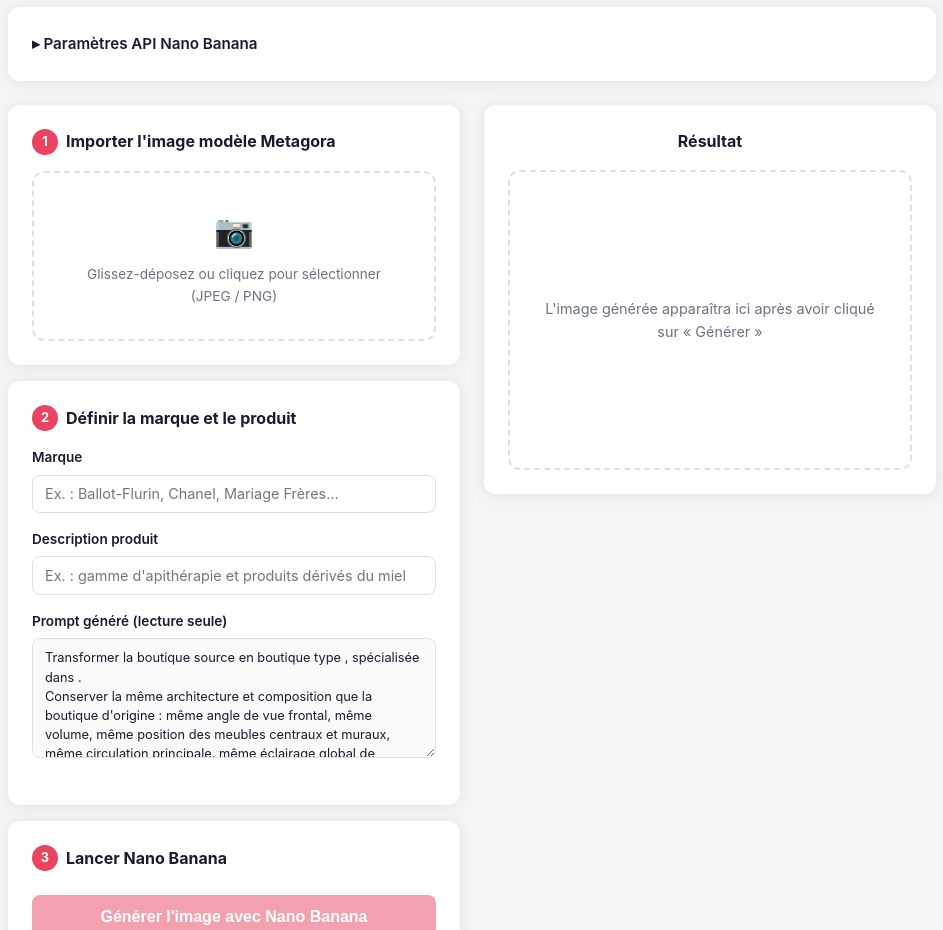
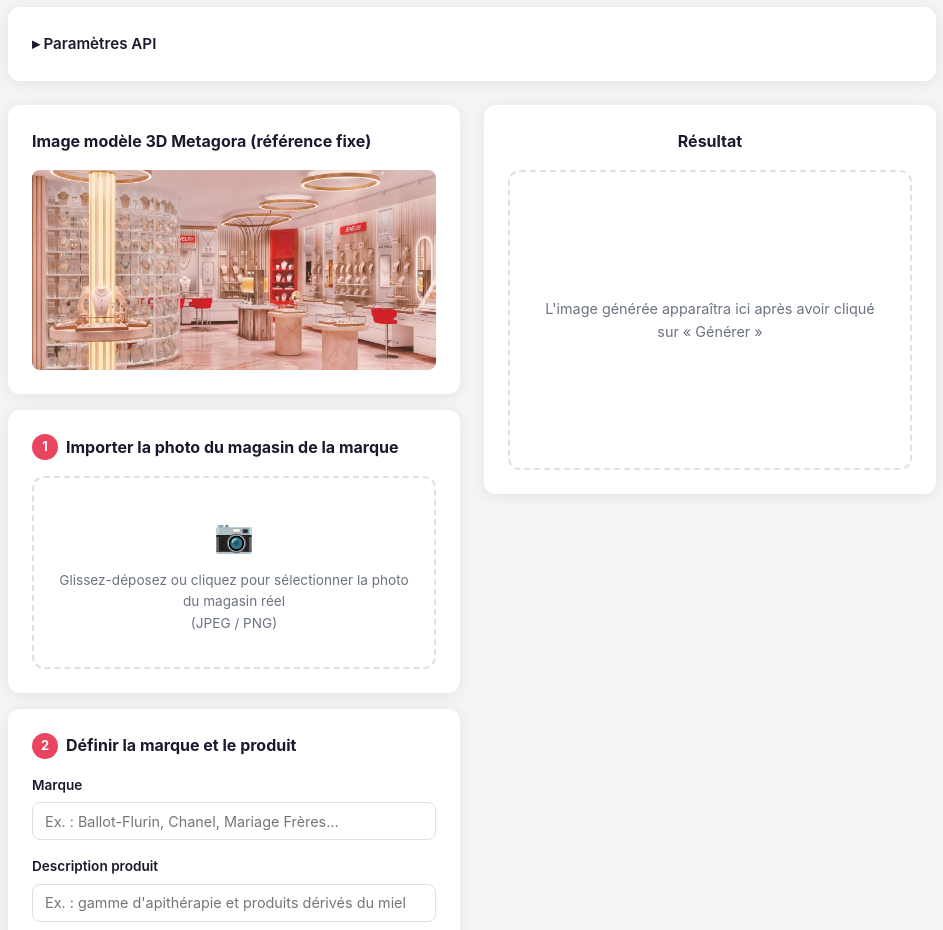
Before and after one commit to Tony2Metagora/store3Dgenerator, a React (Vite) app: page / in a window 1280 px wide. Shown: the part 140-1070 px from the top of the page, without its empty margins (168-1111 px from the left). Built offline with nearby package versions, Linux system fonts and the light colour scheme.

Commit message:
New workflow: fixed model image + upload brand store photo + 2-image Gemini call

```diff
--- a/src/App.tsx
+++ b/src/App.tsx
@@ -3,9 +3,13 @@ import { buildBrandPrompt } from './brands';
 import { callNanoBanana, setApiConfig } from './nanoBananaClient';
 import './styles.css';
 
+// Image modèle 3D Metagora — fixe, jamais modifiée par l'utilisateur
+const MODEL_IMAGE_URL = import.meta.env.BASE_URL + 'model-store.jpg';
+
 export default function App() {
-  const [sourceImage, setSourceImage] = useState<string | null>(null);
-  const [sourceName, setSourceName] = useState<string>('');
+  const [modelImageB64, setModelImageB64] = useState<string | null>(null);
+  const [brandImage, setBrandImage] = useState<string | null>(null);
+  const [brandName, setBrandName] = useState<string>('');
   const [marque, setMarque] = useState<string>('');
   const [description, setDescription] = useState<string>('');
   const [prompt, setPrompt] = useState<string>('');
@@ -16,6 +20,18 @@ export default function App() {
   const [apiEndpoint, setApiEndpoint] = useState<string>(() => localStorage.getItem('nb_endpoint') || '');
   const [apiKey, setApiKey] = useState<string>(() => localStorage.getItem('nb_apikey') || '');
   const [showApiConfig, setShowApiConfig] = useState(false);
+
+  // Charger l'image modèle en base64 au démarrage
+  useEffect(() => {
+    fetch(MODEL_IMAGE_URL)
+      .then((res) => res.blob())
+      .then((blob) => {
+        const reader = new FileReader();
+        reader.onloadend = () => setModelImageB64(reader.result as string);
+        reader.readAsDataURL(blob);
+      })
+      .catch(() => setError('Impossible de charger l\'image modèle Metagora.'));
+  }, []);
 
   // Persist & sync API config
   useEffect(() => {
@@ -29,13 +45,13 @@ export default function App() {
     setPrompt(buildBrandPrompt(marque, description));
   }, [marque, description]);
 
-  // Lecture du fichier uploadé en base64
+  // Lecture du fichier uploadé (photo du magasin de la marque) en base64
   const readFile = (file: File) => {
     if (!file.type.startsWith('image/')) return;
-    setSourceName(file.name);
+    setBrandName(file.name);
     const reader = new FileReader();
     reader.onloadend = () => {
-      setSourceImage(reader.result as string);
+      setBrandImage(reader.result as string);
       setResultImage(null);
       setError(null);
     };
@@ -54,14 +70,14 @@ export default function App() {
     if (file) readFile(file);
   }, []);
 
-  // Appel API
+  // Appel API avec les deux images
   const handleGenerate = async () => {
-    if (!sourceImage) return;
+    if (!modelImageB64 || !brandImage) return;
     setLoading(true);
     setError(null);
     setResultImage(null);
     try {
-      const dataUrl = await callNanoBanana(sourceImage, prompt);
+      const dataUrl = await callNanoBanana(modelImageB64, brandImage, prompt);
       setResultImage(dataUrl);
     } catch (err: unknown) {
       const msg = err instanceof Error ? err.message : 'Erreur inconnue lors de la génération.';
@@ -86,7 +102,7 @@ export default function App() {
       {/* Header */}
       <header className="header">
         <h1>Store 3D <span>Generator</span></h1>
-        <p>Metagora × Nano Banana — Transformez votre boutique modèle en univers de marque</p>
+        <p>Metagora × Gemini — Transformez un magasin réel en boutique 3D de marque</p>
       </header>
 
       {/* API Config (collapsible) */}
@@ -96,7 +112,7 @@ export default function App() {
           onClick={() => setShowApiConfig(!showApiConfig)}
           type="button"
         >
-          {showApiConfig ? '▾' : '▸'} Paramètres API Nano Banana
+          {showApiConfig ? '▾' : '▸'} Paramètres API
           {apiKey ? ' ✓' : ''}
         </button>
         {showApiConfig && (
@@ -118,7 +134,7 @@ export default function App() {
                 type="password"
                 value={apiKey}
                 onChange={(e) => setApiKey(e.target.value)}
-                placeholder="Votre clé API Nano Banana"
+                placeholder="Votre clé API Gemini"
               />
             </div>
             <p style={{ fontSize: '0.8rem', color: 'var(--text-muted)' }}>
@@ -131,9 +147,17 @@ export default function App() {
       <div className="layout">
         {/* ── Colonne gauche : Contrôles ── */}
         <div className="controls">
-          {/* Étape 1 — Upload */}
+          {/* Image modèle Metagora (fixe) */}
           <div className="card">
-            <h2><span className="step-num">1</span> Importer l'image modèle Metagora</h2>
+            <h2>Image modèle 3D Metagora (référence fixe)</h2>
+            <div className="upload-preview">
+              <img src={MODEL_IMAGE_URL} alt="Boutique modèle Metagora" />
+            </div>
+          </div>
+
+          {/* Étape 1 — Upload photo du magasin de la marque */}
+          <div className="card" style={{ marginTop: '1rem' }}>
+            <h2><span className="step-num">1</span> Importer la photo du magasin de la marque</h2>
             <div
               className={`upload-zone ${dragging ? 'dragging' : ''}`}
               onDragOver={(e) => { e.preventDefault(); setDragging(true); }}
@@ -142,11 +166,11 @@ export default function App() {
             >
               <input type="file" accept="image/jpeg,image/png" onChange={handleFileChange} />
               <div className="icon">📷</div>
-              <p>Glissez-déposez ou cliquez pour sélectionner<br />(JPEG / PNG)</p>
+              <p>Glissez-déposez ou cliquez pour sélectionner la photo du magasin réel<br />(JPEG / PNG)</p>
             </div>
-            {sourceImage && (
+            {brandImage && (
               <div className="upload-preview">
-                <img src={sourceImage} alt={sourceName} />
+                <img src={brandImage} alt={brandName} />
               </div>
             )}
           </div>
@@ -185,13 +209,13 @@ export default function App() {
 
           {/* Étape 3 — Générer */}
           <div className="card" style={{ marginTop: '1rem' }}>
-            <h2><span className="step-num">3</span> Lancer Nano Banana</h2>
+            <h2><span className="step-num">3</span> Générer</h2>
             <button
               className="btn-generate"
-              disabled={!sourceImage || loading}
+              disabled={!brandImage || !modelImageB64 || loading}
               onClick={handleGenerate}
             >
-              {loading ? 'Génération en cours…' : 'Générer l\'image avec Nano Banana'}
+              {loading ? 'Génération en cours…' : 'Générer l\'image'}
             </button>
             {error && <div className="error-msg">{error}</div>}
           </div>
@@ -223,7 +247,7 @@ export default function App() {
       </div>
 
       <footer className="footer">
-        Store 3D Generator — Metagora × Nano Banana
+        Store 3D Generator — Metagora × Gemini
       </footer>
     </div>
   );
--- a/src/brands.ts
+++ b/src/brands.ts
@@ -1,51 +1,26 @@
-export interface UniversConfig {
-  label: string;
-  defaultMarque: string;
-  defaultDescription: string;
-}
-
-export const UNIVERS: Record<string, UniversConfig> = {
-  ballotFlurinMiel: {
-    label: 'Miel & Apithérapie',
-    defaultMarque: 'Ballot-Flurin',
-    defaultDescription: 'gamme apithérapie et produits dérivés du miel Ballot‑Flurin',
-  },
-  parfumerieLuxe: {
-    label: 'Parfumerie de luxe',
-    defaultMarque: 'Maison de parfum prestige',
-    defaultDescription: 'collection de parfums haute couture et coffrets prestige',
-  },
-  maisonTheJaponaise: {
-    label: 'Maison de thé japonaise',
-    defaultMarque: 'Maison de thé artisanale',
-    defaultDescription: 'sélection de thés matcha, sencha et accessoires en céramique artisanale',
-  },
-  cosmetiqueBio: {
-    label: 'Cosmétique bio & naturelle',
-    defaultMarque: 'Cosmétique bio',
-    defaultDescription: 'soins visage et corps certifiés bio, huiles essentielles et sérums végétaux',
-  },
-  chocolaterieFine: {
-    label: 'Chocolaterie fine artisanale',
-    defaultMarque: 'Chocolaterie artisanale',
-    defaultDescription: 'tablettes grand cru, pralinés maison et coffrets dégustation',
-  },
-  maroquinerieCuir: {
-    label: 'Maroquinerie cuir premium',
-    defaultMarque: 'Maroquinerie premium',
-    defaultDescription: 'sacs, ceintures et petite maroquinerie en cuir pleine fleur',
-  },
-};
-
 /**
- * Génère le prompt complet pour Nano Banana à partir de la marque et de la description produit.
+ * Génère le prompt complet pour Gemini.
+ *
+ * Deux images sont fournies dans l'appel API :
+ *  - Image 1 : l'image modèle 3D Metagora (design de référence, fixe)
+ *  - Image 2 : la photo du magasin réel de la marque cible (uploadée par l'utilisateur)
+ *
+ * Le prompt demande de transformer le magasin réel en y appliquant
+ * le style architectural et merchandising de l'image modèle 3D,
+ * tout en intégrant l'identité de la marque et ses produits.
  */
 export function buildBrandPrompt(marque: string, description: string): string {
-  return `Transformer la boutique source en boutique type ${marque}, spécialisée dans ${description}.
-Conserver la même architecture et composition que la boutique d'origine : même angle de vue frontal, même volume, même position des meubles centraux et muraux, même circulation principale, même éclairage global de boutique.
-Remplacer les matériaux d'origine par des matériaux cohérents avec l'univers de ${marque} : bois, textures, couleurs et signalétique adaptés à ${description}.
-Substituer tous les produits d'origine par une mise en avant détaillée de ${description} : rayons, présentoirs, packaging, signalétique et éléments de storytelling cohérents avec la marque ${marque}.
-Atmosphère globale en accord avec l'ADN de ${marque} (valeurs, niveau de luxe, naturalité, etc.), tout en gardant la lisibilité et la structure merchandising de la boutique d'origine.
-Style photographie ultra réaliste, haute définition, objectif 24–35 mm, couleurs naturelles, lumière douce, détails nets sur les matériaux et les produits.
-Negative prompt : incohérences de marque, look de centre commercial sans âme, marbre brillant ou métal doré si non cohérent avec ${marque}, texte illisible, flou, low‑res, style cartoon ou peinture, watermark, visages humains.`;
+  return `Tu reçois deux images :
+- Image 1 : une boutique 3D modèle Metagora (design de référence).
+- Image 2 : la photo du magasin réel de la marque ${marque || '[marque]'}.
+
+Génère une nouvelle image en transformant le magasin réel (image 2) pour qu'il adopte le style architectural, le merchandising et l'ambiance de la boutique 3D modèle (image 1), tout en conservant l'identité visuelle de ${marque || '[marque]'} et ses produits : ${description || '[description produit]'}.
+
+Consignes détaillées :
+- Reprendre la structure architecturale de l'image modèle 3D : disposition des meubles, étagères murales, présentoirs centraux, circulation, éclairage par anneaux dorés suspendus.
+- Adapter les matériaux, textures et couleurs pour qu'ils soient cohérents avec l'univers de ${marque || '[marque]'} : bois, signalétique, packaging, éléments de storytelling.
+- Remplacer les produits exposés par une mise en avant détaillée de ${description || '[description produit]'} : rayons, présentoirs, packaging et signalétique cohérents avec la marque.
+- Atmosphère globale en accord avec l'ADN de ${marque || '[marque]'} (valeurs, niveau de luxe, naturalité, etc.).
+- Style photographie ultra réaliste, haute définition, objectif 24–35 mm, couleurs naturelles, lumière douce, détails nets sur les matériaux et les produits.
+- Negative prompt : incohérences de marque, look de centre commercial sans âme, marbre brillant ou métal doré si non cohérent avec ${marque || '[marque]'}, texte illisible, flou, low-res, style cartoon ou peinture, watermark, visages humains.`;
 }
--- a/src/nanoBananaClient.ts
+++ b/src/nanoBananaClient.ts
@@ -72,7 +72,8 @@ function parseDataUrl(dataUrl: string): { mimeType: string; data: string } {
  * L'authentification se fait via ?key=API_KEY dans l'URL.
  */
 export async function callNanoBanana(
-  sourceImageBase64: string,
+  modelImageBase64: string,
+  brandImageBase64: string,
   prompt: string
 ): Promise<string> {
   const ENDPOINT = getEndpoint();
@@ -85,10 +86,11 @@ export async function callNanoBanana(
     throw new Error('Clé API non configurée. Renseignez-la dans les paramètres API ci-dessus.');
   }
 
-  // Extraire le base64 pur de la dataURL
-  const { mimeType, data } = parseDataUrl(sourceImageBase64);
+  // Extraire le base64 pur des deux images
+  const model = parseDataUrl(modelImageBase64);
+  const brand = parseDataUrl(brandImageBase64);
 
-  // Payload Gemini generateContent
+  // Payload Gemini generateContent — prompt + image modèle + image marque
   const payload = {
     contents: [
       {
@@ -96,8 +98,14 @@ export async function callNanoBanana(
           { text: prompt },
           {
             inlineData: {
-              mimeType,
-              data,
+              mimeType: model.mimeType,
+              data: model.data,
+            },
+          },
+          {
+            inlineData: {
+              mimeType: brand.mimeType,
+              data: brand.data,
             },
           },
         ],
```
Also changed, not shown: Boutique moule Metagora.jpeg (added), public/model-store.jpg (added).
